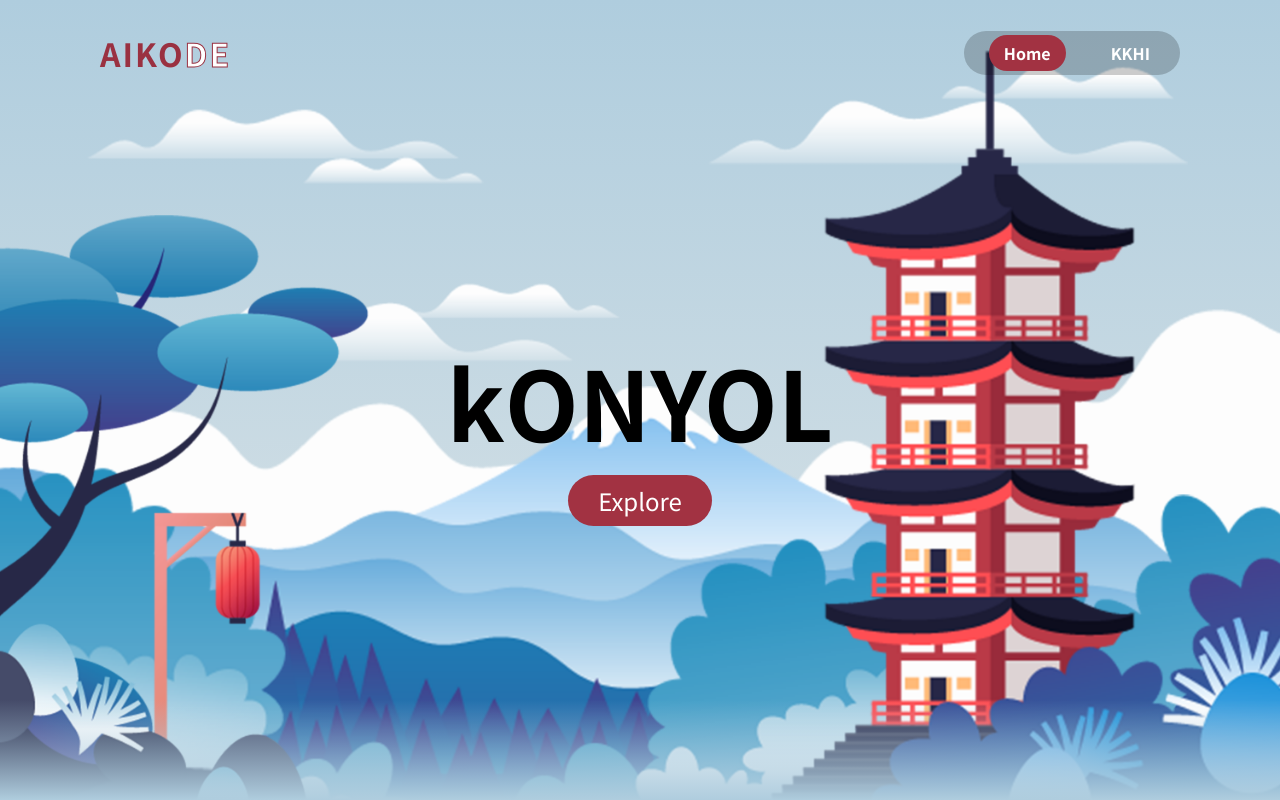
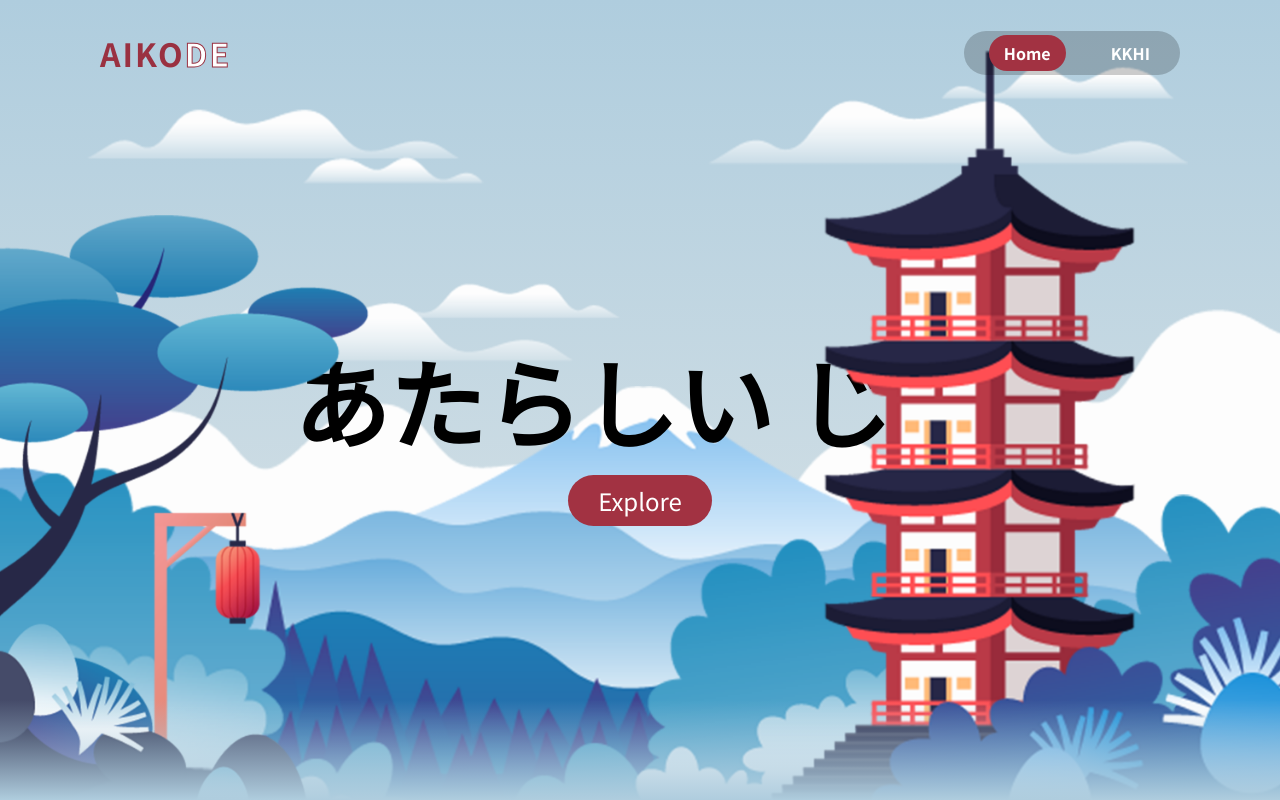
Before and after one commit to Aikode404/Aikode404.github.io, a plain HTML site: page index.html in a window 1280 px wide. Shown: the top 800 px of the page. Drawn offline with Linux system fonts and the light colour scheme.

Commit message:
Change Title

```diff
--- a/index.html
+++ b/index.html
@@ -89,7 +89,7 @@
         <img src="src/img/cloudUpLeft.png" id="cloudUpLeft">
         <img src="src/img/cloudUpRight.png" id="cloudUpRight">
         <img src="src/img/gunungBelakang.png" id="mountainBack">
-        <h2 id="text">kONYOL</h2>
+        <h2 id="text">あたらしい じく</h2>
         <a href="#" id="btn">Explore</a>
         <img src="src/img/bush.png" id="bush">
         <img src="src/img/pebbles.png" id="pebbles">
```
